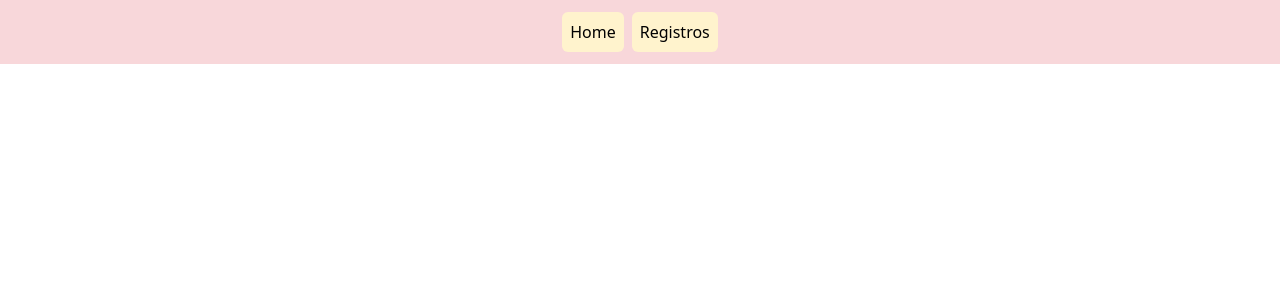
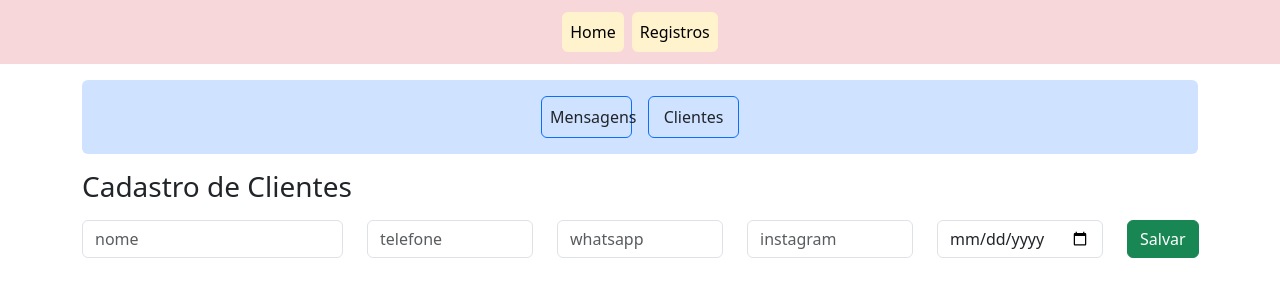
Before and after one commit to eliezeromaciel/angela-react, a React (Create React App) app: page /registros/clientes/51984155331 in a window 1280 px wide. Before the commit this address had no page. Shown: the top 300 px of the page. Built offline with nearby package versions, Linux system fonts and the light colour scheme; no server answers.

Commit message:
cria rota para editar cliente (useparams - chave/parametro eh o  whats).

```diff
--- a/package.json
+++ b/package.json
@@ -6,6 +6,7 @@
     "@testing-library/jest-dom": "^5.16.5",
     "@testing-library/react": "^13.4.0",
     "@testing-library/user-event": "^13.5.0",
+    "axios": "^1.3.4",
     "bootstrap": "^5.3.0-alpha1",
     "bootstrap-icons": "^1.10.3",
     "prop-types": "^15.8.1",
@@ -13,6 +14,7 @@
     "react-dom": "^18.2.0",
     "react-router-dom": "^6.8.2",
     "react-scripts": "5.0.1",
+    "useparams": "^0.0.2",
     "web-vitals": "^2.1.4"
   },
   "scripts": {
--- a/src/App.js
+++ b/src/App.js
@@ -27,6 +27,7 @@ function App() {
             <Route path='/registros/mensagens' element={<Mensagens/> } />
             <Route path='/registros/clientes' element={<Clientes/> } />
             <Route path='/registros/clientes/new' element={<FormClientes/> } />
+            <Route path='/registros/clientes/:whats' element={<FormClientes/> } />
 
           </Route>
         </Route>
--- a/src/pages/Clientes/index.js
+++ b/src/pages/Clientes/index.js
@@ -55,16 +55,16 @@ const Clientes = () => {
         <tbody className='table-group-divider align-middle'>
           { clientes !== '' && clientes.map ( (cl) => {
             return (
-              <tr key={cl.whats}>
+              <tr key={cl.whatsapp}>
                 <td>{cl.nome}</td>
                 <td>{cl.telefone}</td>
-                <td>{cl.whats}</td>
+                <td>{cl.whatsapp}</td>
                 <td>{cl.insta}</td>
                 <td>{cl.dn}</td>
                 <td>
                   <div className=' grid gap-3'>
                     <Link
-                      to={`/registros/clientes/${cl.nome}`}
+                      to={`/registros/clientes/${cl.whatsapp}`}
                       className='btn btn-outline-warning btn-sm g-col-6  '
                     >
                       <i className="bi bi-pencil"></i>
--- a/src/pages/FormClientes/index.js
+++ b/src/pages/FormClientes/index.js
@@ -1,9 +1,13 @@
-import React, { useState,} from 'react'
-import { useNavigate } from 'react-router-dom'
-import {postClientes} from '../../services/clientes'
+import React, { useEffect, useState} from 'react'
+import {useNavigate, useParams} from 'react-router-dom'   // IMPORTA USEPARAMS, QUE VAI POSSIBLITAR TRABALHAR COM O PARAMETRO QUE CHEGA PELA URL.
+import {getClienteById, postClientes} from '../../services/clientes'
 
 
 const FormClientes = () =>{
+
+  const {whats} = useParams()      // PARA CHAMAR O USEPARAMS
+  const navigate = useNavigate()
+
 
   const [nome, setNome] = useState ('')
   const [telefone, setTelefone] = useState ('')
@@ -12,7 +16,6 @@ const FormClientes = () =>{
   const [dNascim, setDNascim] = useState ('')
   const [mensagem, setMensagem] = useState('')
 
-  const navigate = useNavigate()
 
   const validaForm = () => {
 
@@ -36,8 +39,6 @@ const FormClientes = () =>{
       setMensagem ('Preencha o data nascimento')
       return false
     }
-    // NÃO PRECISO ESCREVER DESSA FORMA. {nome :nome, telefone:telefone, whatsapp: whatsapp, instagram: instagram, dNascim: dNascim}
-    postClientes({ telefone, nome, whatsapp, instagram, dNascim})
 
     setNome('')
     setTelefone('')
@@ -45,10 +46,42 @@ const FormClientes = () =>{
     setInstagram('')
     setDNascim('')
     setMensagem('')
+  }
 
-    navigate ('/registros/clientes')
 
+  try {
+    if (whats) {
+      console.log(`o parametro whats é : ${whats}`)
+      getClienteById (whats)
+    } else {
+      // AQUI FUNCAO PARA CADASTRAR NOVA CLIENTE
+      postClientes({ telefone, nome, whatsapp, instagram, dNascim})
+    }
+  }catch (err) {
+    console.log (err)
   }
+  navigate ('/registros/clientes')
+
+
+  // const loadCliente = async () => {
+  //   const resp = await getClienteById ({whats})
+  //   const {nome, telefone, whatsapp, instagram, dNascim} = resp.data[0]
+  //   setNome (nome)
+  //   setTelefone (telefone)
+  //   setWhatsapp (whatsapp)
+  //   setInstagram(instagram)
+  //   setDNascim(dNascim)
+  // }
+
+  // useEffect ( () => {
+  //   if (whats) {
+  //     console.log(whats)
+  //   }
+  // } , [whats] )
+
+
+
+
 
   return (
     <>
--- a/src/services/clientes.js
+++ b/src/services/clientes.js
@@ -1,18 +1,31 @@
-// import api from './api'
+import api from './api'
 
 // const getClientes = async () => {
-//   const resp = await api.get('/departamentos')
+//   const resp = await api.get('/registros/clientes')
 //   return resp
 // }
 
 const getClientes = () => {
   const resp = [
-    { nome:'angela', telefone: 51984155331, whats: 51984155331, insta: '@angelaMaciel', dn: '22/15/1980' },
-    { nome:'Joana', telefone: 52968396943, whats: 52968396943, insta: '@joanasilva', dn: '24/10/1990' },
-    { nome:'Maristela', telefone: 5488880603, whats: 5488880603, insta: '@marilinda', dn: '11/09/1991' },
-    { nome:'Francine', telefone: 51997626285, whats: 51997626285, insta: '@frantodatoda', dn: '04/05/2000' },
+    { nome:'angela', telefone: 51984155331, whatsapp: 51984155331, insta: '@angelaMaciel', dn: '22/15/1980' },
+    { nome:'Joana', telefone: 52968396943, whatsapp: 52968396943, insta: '@joanasilva', dn: '24/10/1990' },
+    { nome:'Maristela', telefone: 5488880603, whatsapp: 5488880603, insta: '@marilinda', dn: '11/09/1991' },
+    { nome:'Francine', telefone: 51997626285, whatsapp: 51997626285, insta: '@frantodatoda', dn: '04/05/2000' },
 
   ]
+  return resp
+}
+
+// export const getClienteById = async ({whats}) => {
+//   // const resp = await api.get(`/registros/clientes/:${whatsapp}`)
+//   const resp = [whats]
+//   console.log(`resposta do GET pelo ID é ${resp}`)
+//   return resp
+// }
+
+export const getClienteById = async ({whats}) => {
+  const resp = await api.get(`/registros/clientes/${whats}`)
+  console.log(`resposta do GET pelo ID é ${resp}`)
   return resp
 }
 
```
Also changed, not shown: 1 other file (tests, documents, lock files or other folders).
